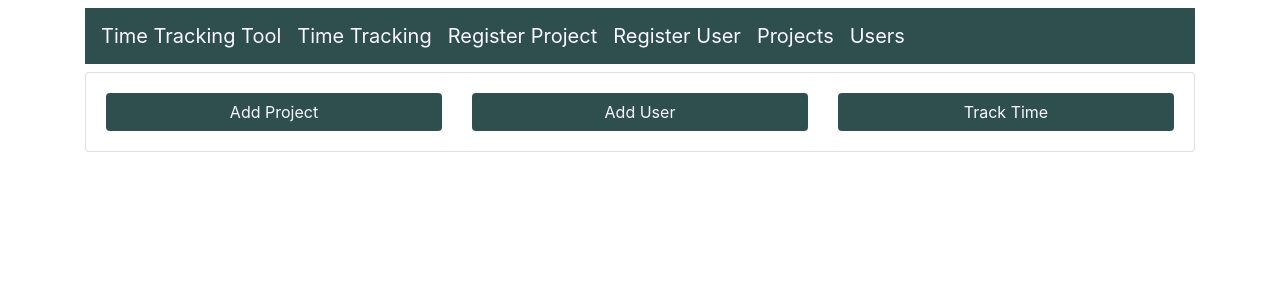
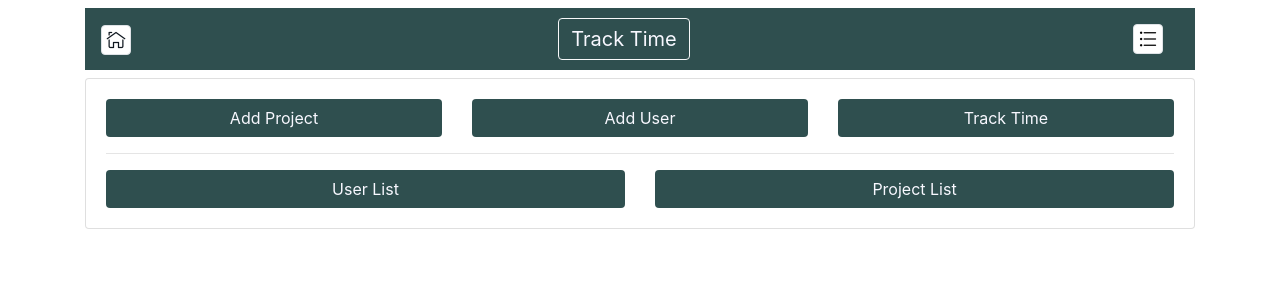
Before and after one commit to RoboJojo/DjangoTimeTracker, a Django app: page /index/ in a window 1280 px wide. Shown: the top 300 px of the page. Run offline with Django 3.2, Linux system fonts and the light colour scheme; some libraries are stand-ins or nearby versions.

Commit message:
Add home and menu icons, some linting

```diff
--- a/templates/index.html
+++ b/templates/index.html
@@ -9,7 +9,7 @@
             </div>
             <div class="card mt-2">
                 <div class="card-body">
-                    <div class="row">
+                   <div class="row">
                         <div class="col">
                             <a type="button" class="btn btn-block bg-theme" href="/registerProject">
                                 Add Project
@@ -26,6 +26,19 @@
                             </a>
                         </div>
                     </div>
+                    <hr />
+                    <div class="row">
+                        <div class="col">
+                            <a type="button" class="btn btn-block bg-theme" href="/users">
+                                User List
+                            </a>
+                        </div>
+                        <div class="col">
+                            <a type="button" class="btn btn-block bg-theme" href="/projects">
+                                Project List
+                            </a>
+                        </div>
+                    </div>
                 </div>
             </div>
         </div>
--- a/templates/navbar.html
+++ b/templates/navbar.html
@@ -1,8 +1,19 @@
 <nav class="navbar navbar-expand-lg bg-theme mt-2">
-    <a class="navbar-brand bg-theme" href="/index">Time Tracking Tool</a>
-    <a class="navbar-brand bg-theme" href="/timeTracking">Time Tracking</a>
-    <a class="navbar-brand bg-theme" href="/registerProject">Register Project</a>
-    <a class="navbar-brand bg-theme" href="/registerUser">Register User</a>
-    <a class="navbar-brand bg-theme" href="/projects">Projects</a>
-    <a class="navbar-brand bg-theme" href="/users">Users</a>
+    {% load static %}
+    <a class="navbar-brand bg-theme mr-auto" href="/index">
+        <img src="{% static 'img/home.PNG' %}" class="img-thumbnail img-fluid">
+    </a>
+    <a class="navbar-brand bg-theme btn btn-outline-light mx-auto" href="/timeTracking">Track Time</a>
+    <div class="nav-item dropdown ml-auto">
+        <a class="nav-link" href="#" id="navbarDropdown" role="button" data-toggle="dropdown" aria-haspopup="true" aria-expanded="false">
+            <img src="{% static 'img/menu.PNG' %}" class="img-thumbnail img-fluid">
+        </a>
+        <div class="dropdown-menu ml-auto" aria-labelledby="navbarDropdown">
+            <a class="navbar-brand dropdown-item" href="/registerProject">Register Project</a>
+            <a class="navbar-brand dropdown-item" href="/registerUser">Register User</a>
+            <div class="dropdown-divider"></div>
+            <a class="navbar-brand dropdown-item" href="/projects">Projects</a>
+            <a class="navbar-brand dropdown-item" href="/users">Users</a>
+        </div>
+    </div>
 </nav>
```
Also changed, not shown: timeTracking/models.py (+24 -13 lines), timeTracking/views.py (+15 -19 lines), static/img/home.PNG (added), static/img/menu.png (added).
